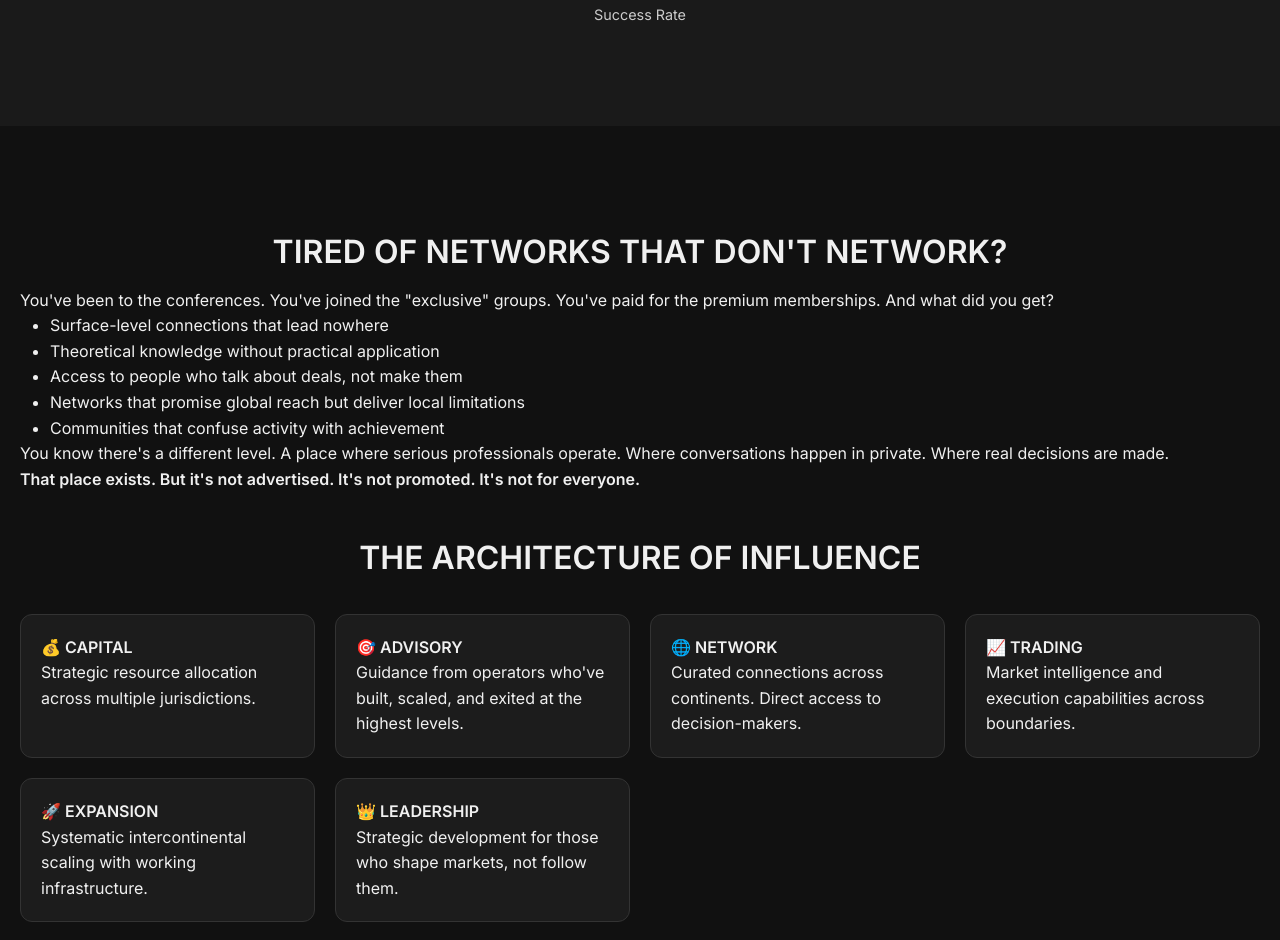
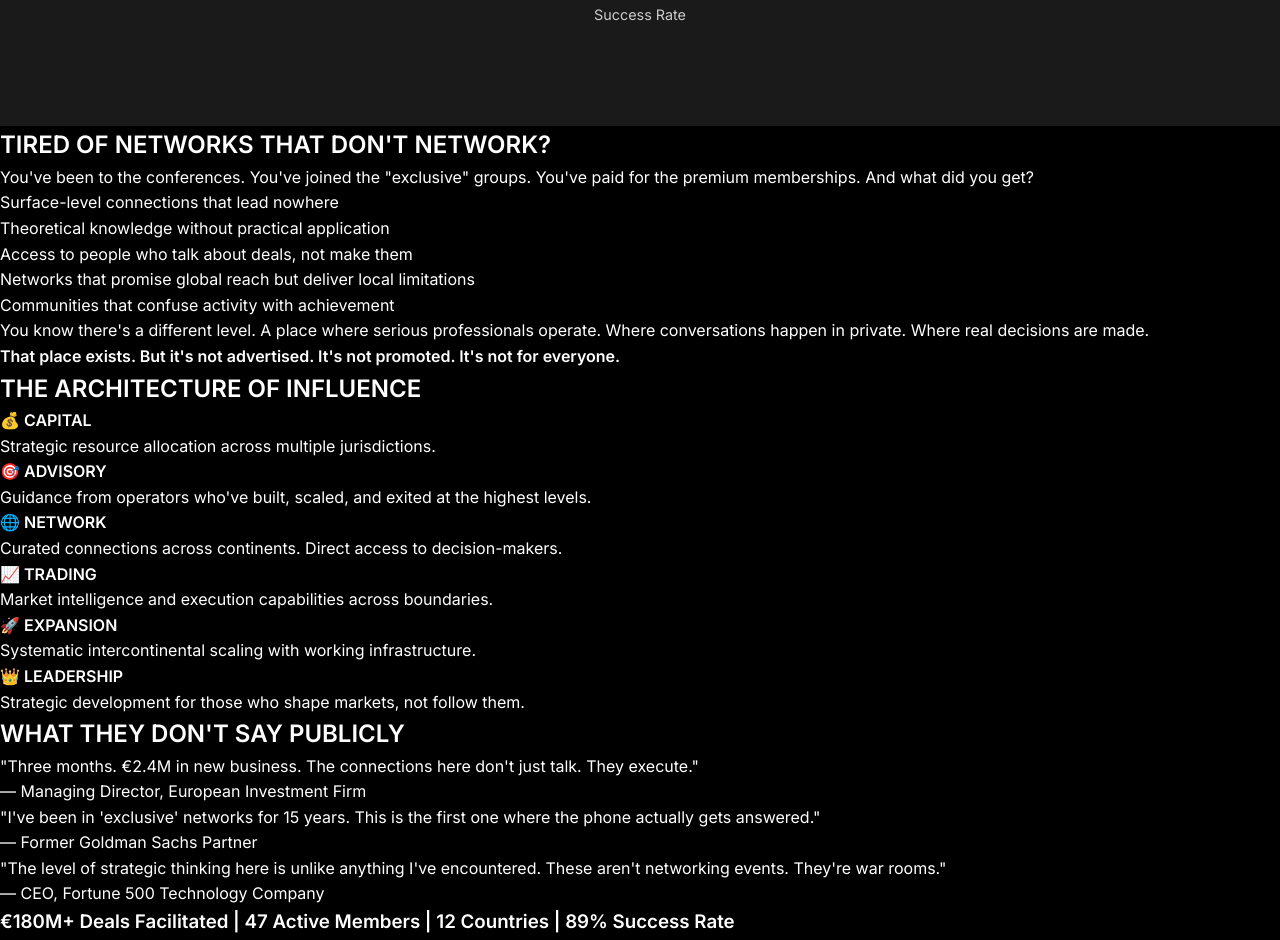
Before and after one commit to Thomas-Thor/ShadowBridge, a plain HTML site: page index.html in a window 1280 px wide. Shown: the part 3637-4577 px from the top of the page. Drawn offline with nearby package versions, Linux system fonts and the light colour scheme; a script that the page names is missing.

Commit message:
Update styles.css

```diff
--- a/styles.css
+++ b/styles.css
@@ -1175,42 +1175,3 @@ body {
 .cta-button:hover {
     background-color: #0cc;
 }
-.info-section {
-  padding: 60px 20px;
-  background-color: #111;
-  color: #f0f0f0;
-}
-
-.info-section h2 {
-  font-size: 2em;
-  margin-top: 40px;
-  margin-bottom: 10px;
-  text-align: center;
-}
-
-.info-section ul {
-  list-style-type: disc;
-  margin-left: 30px;
-}
-
-.grid-architecture {
-  display: grid;
-  grid-template-columns: repeat(auto-fit, minmax(240px, 1fr));
-  gap: 20px;
-  margin-top: 30px;
-}
-
-.grid-architecture div {
-  background-color: #1c1c1c;
-  padding: 20px;
-  border-radius: 12px;
-  border: 1px solid #333;
-}
-
-blockquote {
-  background-color: #1a1a1a;
-  border-left: 4px solid #0f0;
-  margin: 20px auto;
-  padding: 20px;
-  font-style: italic;
-}
```
